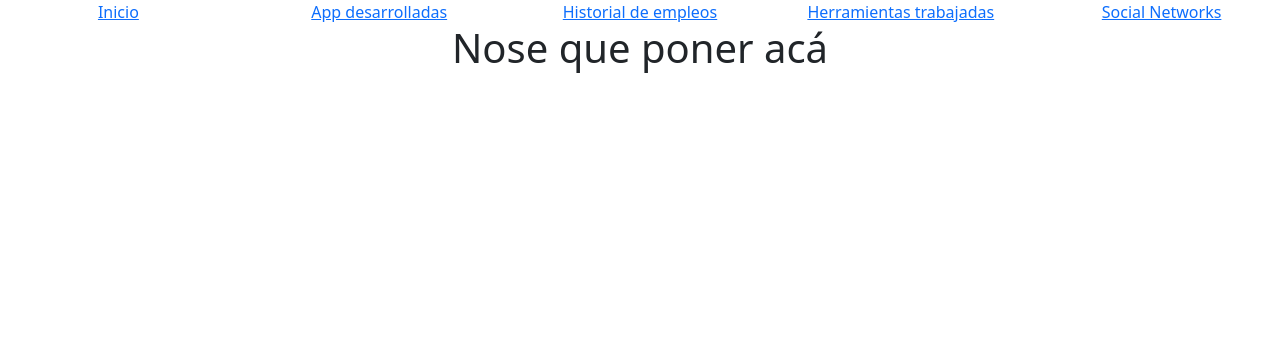
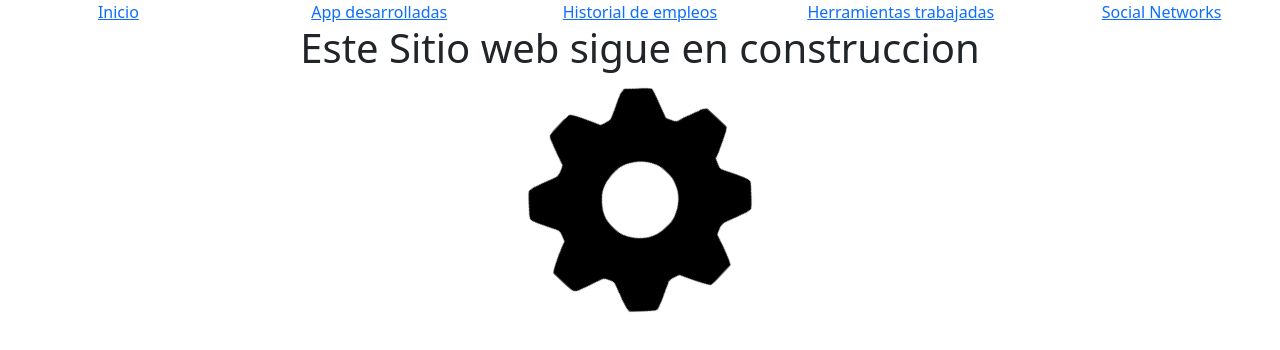
Before and after one commit to ShindouAstrea/My-personal-web-page, a React (Create React App) app: page / in a window 1280 px wide. Shown: the top 350 px of the page. Built offline with nearby package versions, Linux system fonts and the light colour scheme.

Commit message:
Logo de mantenimiento

```diff
--- a/src/components/views/HomePage.jsx
+++ b/src/components/views/HomePage.jsx
@@ -1,13 +1,20 @@
 import React from 'react';
 import {Container,Row} from 'react-bootstrap' ;
+import '../../styles/Engranaje.css' ;
+import tuerca from '../../assets/tuerca.svg'
 
 function HomePage(){
 
     return(
         <Container>
             <Row>
-                <h1> Nose que poner acá </h1>
+                <h1> Este Sitio web sigue en construccion </h1>
                 <br></br>
+                <img
+                className="engranaje"
+                src={tuerca}
+                alt="tuerca"
+                />
             </Row>
 
         </Container>
```
